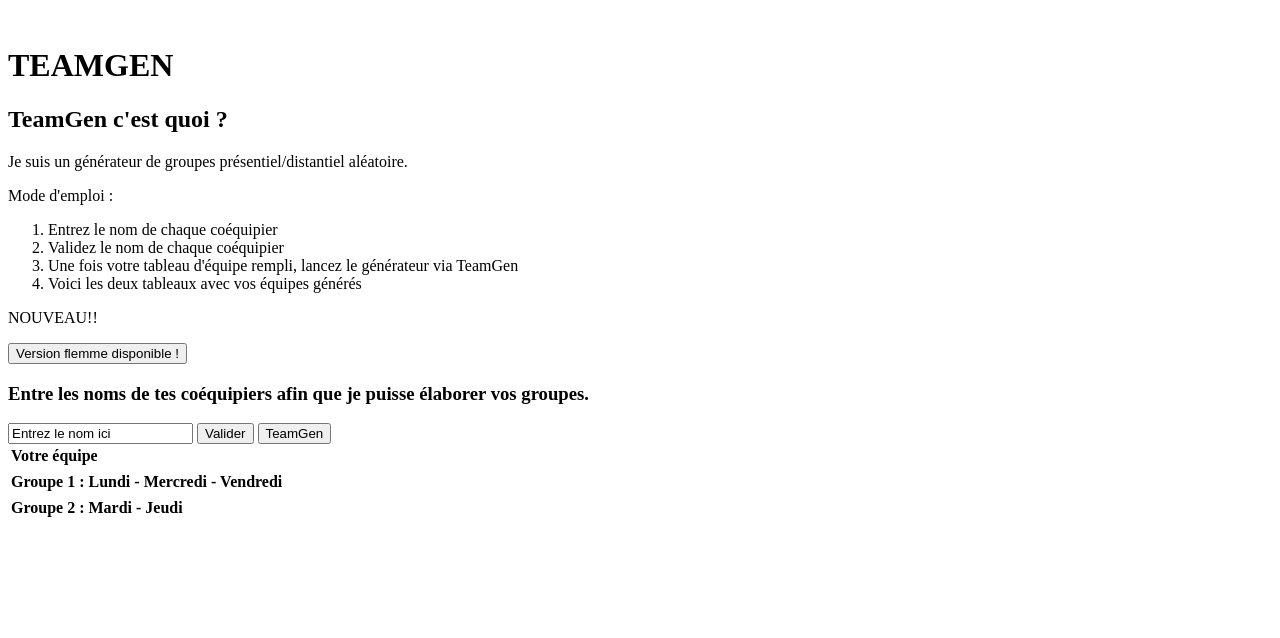
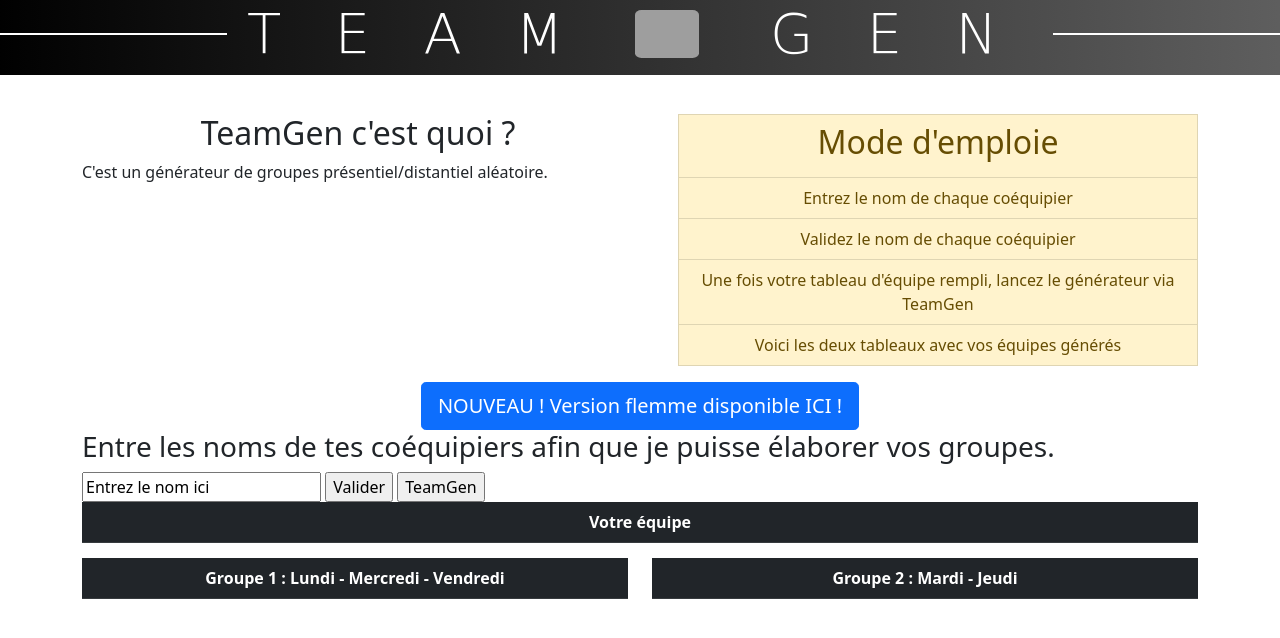
Before and after one commit to BWBMaxime/TeamGenerator, a plain HTML site: page index.html in a window 1280 px wide. Drawn offline with nearby package versions, Linux system fonts and the light colour scheme; grey boxes are pictures that could not be loaded.

Commit message:
Pofinement de mon CSS pour index.html

```diff
--- a/index.html
+++ b/index.html
@@ -1,32 +1,59 @@
 <!DOCTYPE html>
 <html lang="en">
     <head>
+
         <meta charset="UTF-8">
         <meta http-equiv="X-UA-Compatible" content="IE=edge">
         <meta name="viewport" content="width=>, initial-scale=1.0">
+
+        <!-- CSS only -->
+        <link rel="stylesheet" href="style.css">
+<link href="https://cdn.jsdelivr.net/npm/bootstrap@5.0.0-beta3/dist/css/bootstrap.min.css" rel="stylesheet" integrity="sha384-eOJMYsd53ii+scO/bJGFsiCZc+5NDVN2yr8+0RDqr0Ql0h+rP48ckxlpbzKgwra6" crossorigin="anonymous">
+
+
+
+
         <title>TeamGen</title>
     </head>
     <body>
-        <header>
+
+            <div class="row myTitle">
+                <div class="">
+                  <div class="mx-auto text-center">
+
+                    <h1 class="display-4 myTextTitle">T &nbsp; E &nbsp; A &nbsp; M &nbsp; &nbsp;<img src="https://www.corse.catholique.fr/wp-content/uploads/sites/17/2020/10/logo-agenda.png" class="img-fluid myLogoAgenda" alt="Responsive image"> &nbsp; &nbsp; G &nbsp; E &nbsp; N &nbsp;</h1>
+                  </div>
+                </div>
+            </div>
+
+        <div class = "container infosTeamGen">
+            <div class="row">
+                <div class="col-sm">
                     <div>
-                <img src="" alt="">
-                <h1>TEAMGEN</h1>
-            </div>
-        </header>
-        <div>
-            <h2>TeamGen c'est quoi ?</h2>
-            <p>Je suis un générateur de groupes présentiel/distantiel aléatoire.</p>
-            <p>Mode d'emploi : </p>
-            <ol>
-                <li>Entrez le nom de chaque coéquipier</li>
-                <li>Validez le nom de chaque coéquipier</li>
-                <li>Une fois votre tableau d'équipe rempli, lancez le générateur via TeamGen</li>
-                <li>Voici les deux tableaux avec vos équipes générés</li>
-            </ol>
-            <p>NOUVEAU!!</p>
-            <a href="loic.html"><button>Version flemme disponible !</button></a>
+                        <h2 class="text-center">TeamGen c'est quoi ?</h2>
                     </div>
                     <div>
+                        <p> C'est un générateur de groupes présentiel/distantiel aléatoire.</p>
+                    </div>
+
+                </div>
+                <div class="col-sm list-group">
+
+                <ol>
+                    <li class="text-center list-group-item list-group-item-warning"><h2>Mode d'emploie</h2></li>
+
+                    <li class="text-center list-group-item list-group-item-warning">Entrez le nom de chaque coéquipier</li>
+                    <li class="text-center list-group-item list-group-item-warning">Validez le nom de chaque coéquipier</li>
+                    <li class="text-center list-group-item list-group-item-warning">Une fois votre tableau d'équipe rempli, lancez le générateur via TeamGen</li>
+                    <li class="text-center list-group-item list-group-item-warning">Voici les deux tableaux avec vos équipes générés</li>
+                </ol>
+            </div>
+        </div>
+            <div class="text-center newV">
+                <a href="loic.html" type="btn" class="btn btn-primary btn-lg btn-block text-center"> NOUVEAU ! Version flemme disponible ICI !</a>
+            </div>
+        </div>
+        <div class="container">
             <h3>Entre les noms de tes coéquipiers afin que je puisse élaborer vos groupes.</h3>
             <form action="">
                 <!--Espace pour entrer les prénoms des gens qui formeront les groupes-->
@@ -38,21 +65,27 @@
                 <input type="submit" value="TeamGen" id="teamGen">
             </form>
             <!--Table qui héberge les prénoms des gens qui formeront les groupes-->
-            <table>
-                <th>Votre équipe</th>
+            <table class="table table-dark text-center col-md-12">
+                <th class="">Votre équipe</th>
                 <tr id="participants"></tr>
             </table>
+            <div class="row">
+                <div class="col-sm">
                     <!--Table qui héberge les prénoms des gens du groupe 1-->
-            <table>
+                    <table class="table table-dark text-center">
                         <th>Groupe 1 : Lundi - Mercredi - Vendredi</th>
                         <tr id="groupe1"></tr>
                     </table>
+                </div>
                 <!--Table qui héberge les prénoms des gens du groupe 2-->
-            <table>
+                <div class="col-sm">
+                    <table class="table table-dark text-center">
                         <th>Groupe 2 : Mardi - Jeudi</th>
                         <tr id="groupe2"></tr>
                     </table>
                 </div>
+            </div>
+        </div>
     </body>
     <script src="script.js"></script>
 </html>
--- a/loic.js
+++ b/loic.js
@@ -17,6 +17,7 @@ huitAleatoires=["Tamara","Vincent"];
 /* Pousser un élément du tableau aléatoirement choisis tant que le tableau est inferieur a 7*/
 while (huitAleatoires.length<7) huitAleatoires.push(stagiairesRestants.splice(Math.floor(Math.random()*stagiairesRestants.length),1)[0]);
 
+//afficher nos deux tableaux pour l utilisateur
 var newGroupe1 = document.createElement("td");
 document.getElementById("groupe1").appendChild(newGroupe1).innerHTML = stagiairesRestants;
 var newGroupe2 = document.createElement("td");
--- a/script.js
+++ b/script.js
@@ -33,8 +33,10 @@ var nameRest = tableName.slice(0);
 
 //creation de mon deuxieme tableau ou je pousse les noms
 var namePush =[];
+/* Pousser un élément du tableau aléatoirement choisis tant que le tableau est inferieur a 7*/
+while (namePush.length<nameRest.length) namePush.push(nameRest.splice(Math.floor(Math.random()*nameRest.length),1)[0]);
 
-while (namePush.length<nameRest.length) namePush.push(nameRest.splice(Math.floor(Math.random()*nameRest.length),1)[0]);
+//afficher nos deux tableaux pour l utilisateur
 var newGroupe1 = document.createElement("td");
 document.getElementById("groupe1").appendChild(newGroupe1).innerHTML = nameRest;
 var newGroupe2 = document.createElement("td");
--- /dev/null
+++ b/style.css
@@ -0,0 +1,59 @@
+.myTitle {
+    background: #eaafc8;
+    background: -webkit-linear-gradient(to right, #ff0800, #ffffff);
+    background: linear-gradient(to right, #000000, #5f5f5f);
+    height: 70%;
+
+  }
+
+  h1 {
+    display: flex;
+    width: 100%;
+    justify-content: center;
+    align-items: center;
+    text-align: center;
+}
+
+h1:before,
+h1:after {
+    content: '';
+    border-top: 2px solid;
+    margin: 0 20px 0 0;
+    flex: 1 0 20px;
+}
+
+h1:after {
+    margin: 0 0 0 20px;
+}
+
+
+
+  .myTextTitle {
+    color:white;
+    font-family: 'Brush Script MT', cursive;
+
+  }
+  .infosTeamGen {
+      margin-top: 3%;
+  }
+
+  .myLogoAgenda {
+
+     border-radius: 10%;
+     width: 5%;
+     height: 5%;
+
+  }
+
+  .newV  {
+    animation-duration: 5s;
+    animation-name: clignoter;
+    animation-iteration-count: infinite;
+    transition: none;
+ }
+
+ @keyframes clignoter {
+   0%   { opacity:1; }
+   40%   {opacity:0; }
+   100% { opacity:1; }
+ }
```
Also changed, not shown: bootstrap.min.css (added). Lines whose indentation alone changed are shown as unchanged.
